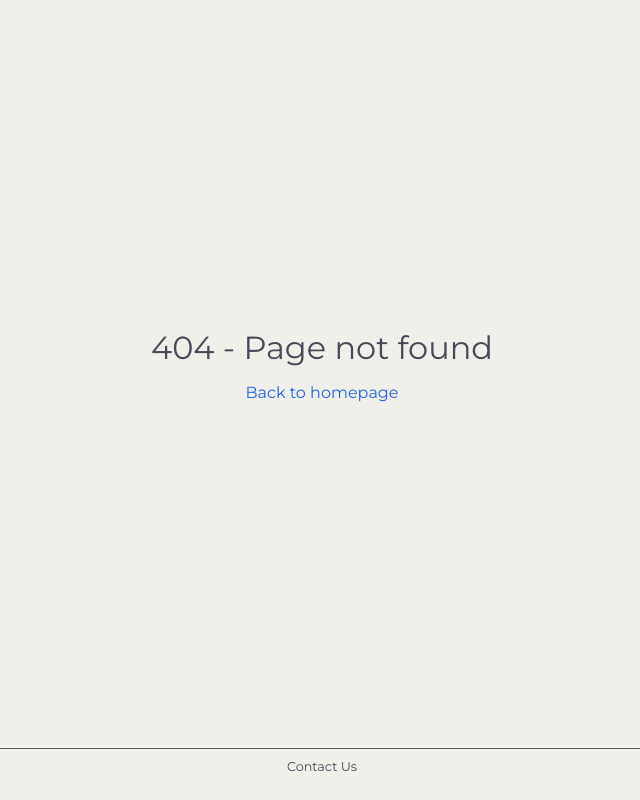
After one commit to randusr923847/cbord, a Node server app: template src/views/404.ejs in a window 1280 px wide. The commit adds this page. Shown: the whole page, without its empty margins (318-958 px from the left). Run offline with Node 20, Linux system fonts and the light colour scheme; the template is opened without the code that fills it, so the values that code supplies are empty; some libraries are stand-ins or nearby versions.

Commit message:
added 404 page

```diff
--- a/src/server.ts
+++ b/src/server.ts
@@ -34,14 +34,15 @@ app.get('/event/:eventId', async (req, res) => {
       res.render('event', { event: eventParser(event) });
     }
     else {
-      return res.status(404).json({'message': 'Event not found'}); //event not found
+      res.render('404'); //event not found
     }
 });
 
 app.use('/api/event', eventRouter);
 
 app.use('/{*any}', (req, res) => {
-  res.status(404).json({ error: 'Not Found' });
+  res.render('404');
+  // res.status(404).json({ error: 'Not Found' });
 });
 
 // eslint-disable-next-line @typescript-eslint/no-unused-vars
--- /dev/null
+++ b/src/static/css/404.css
@@ -0,0 +1,37 @@
+body {
+  background: var(--bg);
+  color: var(--text);
+  display: flex;
+  flex-direction: column;
+  align-items: center;
+  margin: 5px;
+}
+
+.error {
+  display: flex;
+  flex-direction: column;
+  justify-content: center;
+  align-items: center;
+  gap: 1rem;
+  height: 90vh;
+}
+
+.error a {
+  color: var(--contrast);
+}
+
+.footer {
+  display: flex;
+  background: var(--bg);
+  width: 100%;
+  justify-content: center;
+  position: fixed;
+  bottom: 0;
+  padding: 10px;
+}
+
+.footer a {
+  color: var(--text);
+  text-decoration: none;
+  margin: 0;
+}
--- a/src/static/css/event.css
+++ b/src/static/css/event.css
@@ -59,6 +59,7 @@ hr {
 .footer a {
   color: var(--text);
   text-decoration: none;
+  margin: 0;
 }
 
 .event-page {
--- /dev/null
+++ b/src/views/404.ejs
@@ -0,0 +1,25 @@
+<!DOCTYPE html>
+<html lang="en">
+  <head>
+    <meta charset="UTF-8" />
+    <meta name="viewport" content="width=device-width, initial-scale=1.0" />
+    <title>College Event Website</title>
+    <link rel="icon" type="image/x-icon" href="../static/assets/favicon.png" />
+    <link rel="preconnect" href="https://fonts.googleapis.com" />
+    <link rel="preconnect" href="https://fonts.gstatic.com" crossorigin />
+    <link
+      href="https://fonts.googleapis.com/css2?family=Montserrat:ital,wght@0,100..900;1,100..900&display=swap"
+      rel="stylesheet"
+    />
+    <link rel="stylesheet" href="../static/css/style.css" />
+    <link rel="stylesheet" href="../static/css/404.css" />
+  </head>
+  <body>
+    <div class="error">
+      <h1>404 - Page not found</h1>
+      <a href="../">Back to homepage</a>
+    </div>
+
+    <%- include('partials/footer.ejs') %>
+  </body>
+</html>
```
